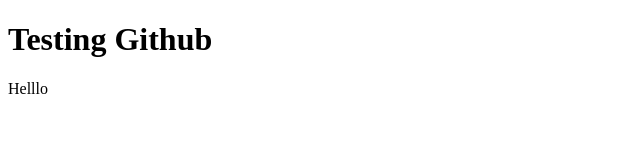
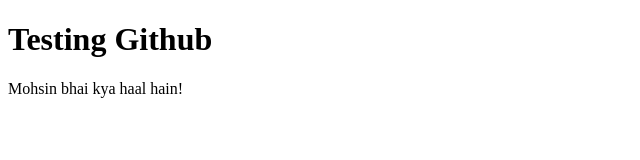
Before and after one commit to mohsinaijaz1612/testrepo, a plain HTML site: page index.html in a window 1280 px wide. Shown: the whole page, without its empty margins (0-640 px from the left). Drawn offline with Linux system fonts and the light colour scheme.

Commit message:
updated para text

```diff
--- a/index.html
+++ b/index.html
@@ -7,6 +7,6 @@
 </head>
 <body>
     <h1>Testing Github</h1>
-    <p>Helllo</p>
+    <p>Mohsin bhai kya haal hain!</p>
 </body>
 </html>
```
